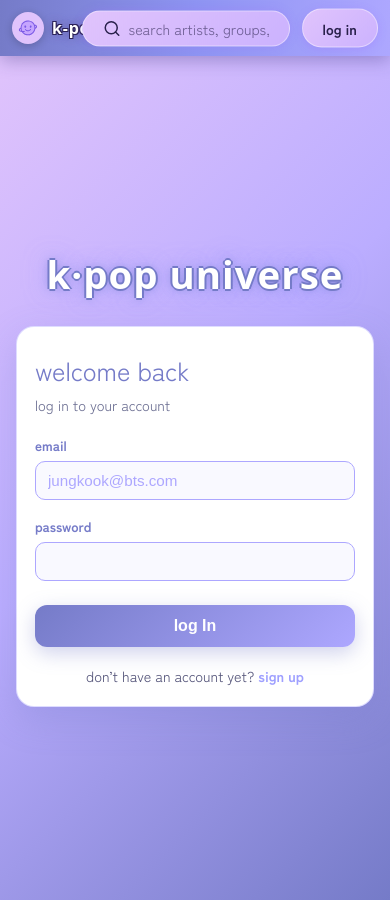
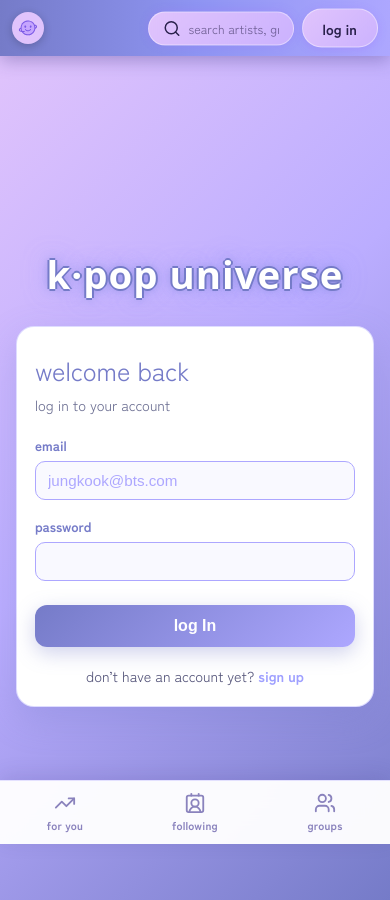
Before and after one commit to AndSam321/KPopUniverseV3, a React (Vite) app in the folder frontend/: page /login in a window 390 px wide. Built offline with nearby package versions, Linux system fonts and the light colour scheme; no server answers; a web font is replaced by a local one.

Commit message:
Show uploaded avatar in navbar and add mobile bottom tab nav

```diff
--- a/frontend/src/components/nav/Navbar.css
+++ b/frontend/src/components/nav/Navbar.css
@@ -183,11 +183,21 @@
   font-size: 0.95rem;
   box-shadow: 0 4px 10px rgba(34, 21, 76, 0.4);
   transition: transform 0.15s ease, box-shadow 0.15s ease;
+  overflow: hidden;
 }
 
 .kp-nav__profile-circle:hover {
   transform: translateY(-1px);
   box-shadow: 0 6px 16px rgba(34, 21, 76, 0.6);
+}
+
+.kp-nav__profile-img {
+  width: 100%;
+  height: 100%;
+  object-fit: cover;
+  object-position: center;
+  border-radius: 50%;
+  display: block;
 }
 
 /* Profile Dropdown */
@@ -374,7 +384,12 @@
   box-shadow: 0 4px 12px rgba(159, 160, 255, 0.3);
 }
 
-/* Responsive */
+/* === Mobile bottom tab bar (hidden on desktop) === */
+.kp-nav__mobile-tabs {
+  display: none;
+}
+
+/* === Responsive === */
 @media (max-width: 720px) {
   .kp-nav__center {
     display: none;
@@ -384,8 +399,16 @@
     height: 56px;
   }
 
+  .kp-nav__search {
+    padding: 0 14px;
+    height: 34px;
+  }
+
   .kp-nav__search-input {
-    width: 140px;
+    width: 120px;
+    font-size: 0.82rem;
+    height: 34px;
+    line-height: 34px;
   }
 
   .kp-nav__logo-text {
@@ -398,5 +421,78 @@
 
   .kp-nav__right {
     right: 12px;
+    gap: 8px;
+  }
+
+  /* Bottom tab bar — native-app style */
+  .kp-nav__mobile-tabs {
+    display: flex;
+    position: fixed;
+    bottom: 0;
+    left: 0;
+    right: 0;
+    z-index: 40;
+    height: 64px;
+    padding-bottom: env(safe-area-inset-bottom, 0);
+    background: rgba(255, 255, 255, 0.96);
+    backdrop-filter: blur(12px);
+    -webkit-backdrop-filter: blur(12px);
+    border-top: 1px solid rgba(173, 167, 255, 0.3);
+    box-shadow: 0 -4px 20px rgba(45, 30, 110, 0.12);
+  }
+
+  .kp-nav__mobile-tab {
+    flex: 1;
+    display: flex;
+    flex-direction: column;
+    align-items: center;
+    justify-content: center;
+    gap: 3px;
+    padding: 8px 4px;
+    color: #8a83bd;
+    text-decoration: none;
+    font-size: 0.7rem;
+    font-weight: 600;
+    letter-spacing: 0.02em;
+    transition: color 160ms ease;
+  }
+
+  .kp-nav__mobile-tab:hover {
+    color: #757bc8;
+  }
+
+  .kp-nav__mobile-tab--active {
+    color: #757bc8;
+  }
+
+  .kp-nav__mobile-tab--active svg {
+    filter: drop-shadow(0 2px 4px rgba(117, 123, 200, 0.3));
   }
 }
+
+@media (max-width: 480px) {
+  .kp-nav__logo-text {
+    display: none;
+  }
+
+  .kp-nav__search-input {
+    width: 90px;
+    font-size: 0.78rem;
+  }
+}
+
+/* Dark mode for mobile bottom tabs */
+:root.dark-mode .kp-nav__mobile-tabs {
+  background: rgba(20, 18, 35, 0.96);
+  border-top-color: rgba(150, 128, 255, 0.15);
+  box-shadow: 0 -4px 20px rgba(0, 0, 0, 0.4);
+}
+
+:root.dark-mode .kp-nav__mobile-tab {
+  color: #7e77a8;
+}
+
+:root.dark-mode .kp-nav__mobile-tab:hover,
+:root.dark-mode .kp-nav__mobile-tab--active {
+  color: #ada7ff;
+}
--- a/frontend/src/components/nav/Navbar.jsx
+++ b/frontend/src/components/nav/Navbar.jsx
@@ -67,7 +67,7 @@ export default function Navbar() {
           <div className="kp-nav__logo-text">k-pop universe</div>
         </div>
 
-        {/* Center: Nav Links */}
+        {/* Center: Nav Links (desktop + tablet) */}
         <div className="kp-nav__center">
           <NavLink
             to="/"
@@ -101,6 +101,38 @@ export default function Navbar() {
           </NavLink>
         </div>
 
+        {/* Mobile bottom tab bar */}
+        <div className="kp-nav__mobile-tabs">
+          <NavLink
+            to="/"
+            end
+            className={({ isActive }) =>
+              isActive ? "kp-nav__mobile-tab kp-nav__mobile-tab--active" : "kp-nav__mobile-tab"
+            }
+          >
+            <TrendingUp size={22} />
+            <span>for you</span>
+          </NavLink>
+          <NavLink
+            to="/following"
+            className={({ isActive }) =>
+              isActive ? "kp-nav__mobile-tab kp-nav__mobile-tab--active" : "kp-nav__mobile-tab"
+            }
+          >
+            <ContactRound size={22} />
+            <span>following</span>
+          </NavLink>
+          <NavLink
+            to="/groups"
+            className={({ isActive }) =>
+              isActive ? "kp-nav__mobile-tab kp-nav__mobile-tab--active" : "kp-nav__mobile-tab"
+            }
+          >
+            <Users size={22} />
+            <span>groups</span>
+          </NavLink>
+        </div>
+
         {/* Right: Search + Profile */}
         <div className="kp-nav__right">
           <div className="kp-nav__search">
@@ -124,7 +156,15 @@ export default function Navbar() {
                 onClick={() => setIsDropdownOpen(!isDropdownOpen)}
               >
                 <div className="kp-nav__profile-circle">
-                  {user.username?.charAt(0).toUpperCase() || "U"}
+                  {user.avatar_url ? (
+                    <img
+                      src={user.avatar_url}
+                      alt={user.username}
+                      className="kp-nav__profile-img"
+                    />
+                  ) : (
+                    user.username?.charAt(0).toUpperCase() || "U"
+                  )}
                 </div>
               </button>
 
--- a/frontend/src/index.css
+++ b/frontend/src/index.css
@@ -67,3 +67,10 @@ div { display: block; }
   background: linear-gradient(135deg, var(--dark-bg-start) 0%, var(--dark-bg-mid) 45%, var(--dark-bg-end) 100%);
   background-attachment: fixed;
 }
+
+/* Reserve space for the mobile bottom tab bar */
+@media (max-width: 720px) {
+  body {
+    padding-bottom: calc(64px + env(safe-area-inset-bottom, 0));
+  }
+}
```
